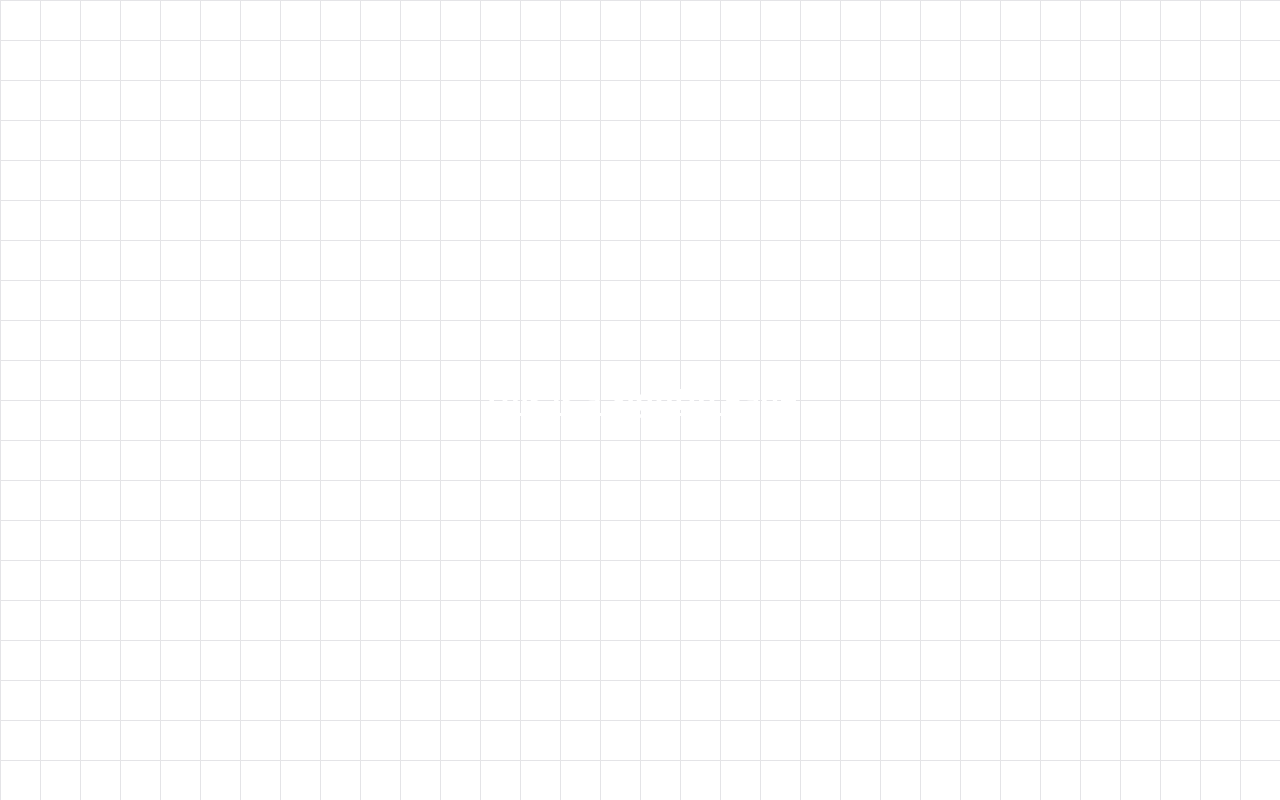
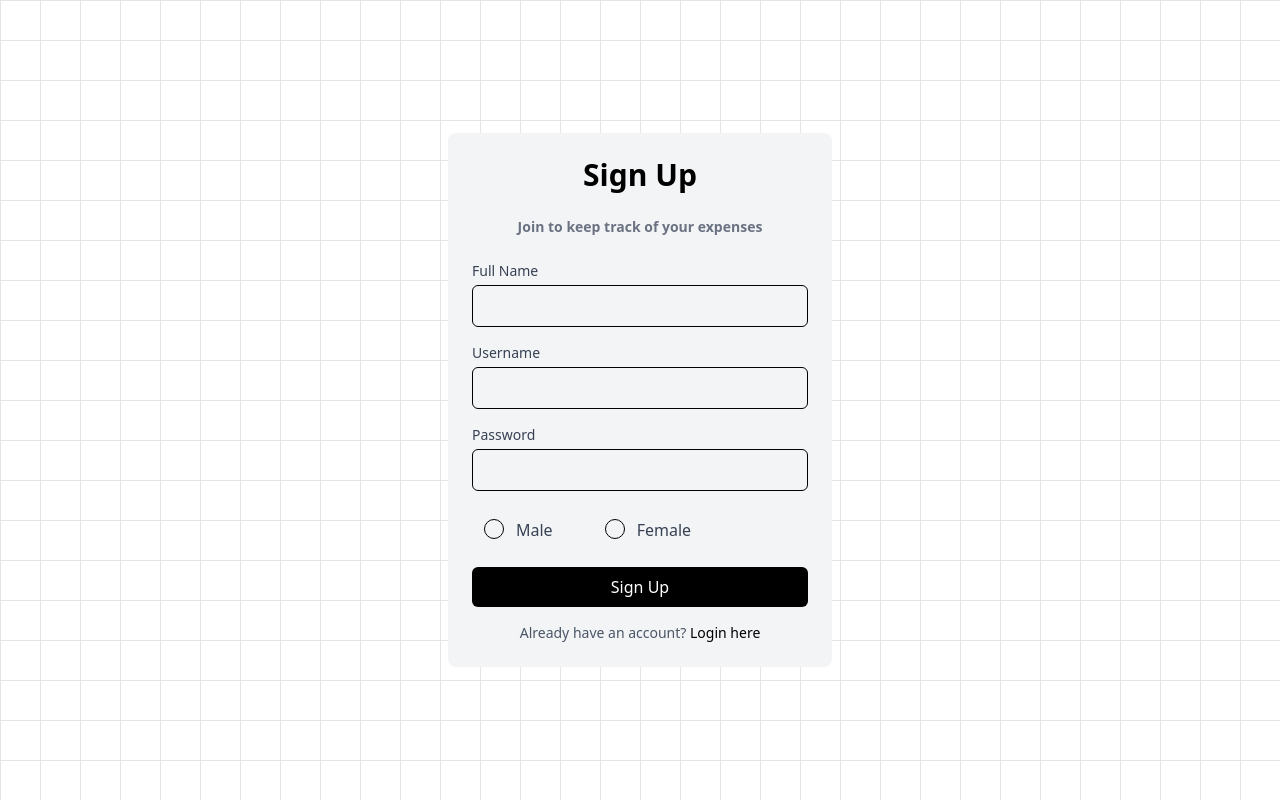
Before and after one commit to htetsoemoe/graphql_expense_tracker, a React (Vite) app in the folder frontend/: page /signup in a window 1280 px wide. Built offline with nearby package versions, Linux system fonts and the light colour scheme.

Commit message:
feat(ui): only signUp ui

```diff
--- a/frontend/src/App.jsx
+++ b/frontend/src/App.jsx
@@ -4,10 +4,14 @@ import SignUp from './pages/SignUp'
 import SignIn from './pages/SignIn'
 import Transaction from './pages/Transaction'
 import NotFound from './pages/NotFound'
+import Header from './components/ui/Header'
 
 const App = () => {
+  const authUser = false
+
   return (
     <div className='z-50'>
+      {authUser && <Header />}
       <Routes>
         <Route path='/' element={<Home />} />
         <Route path='/signin' element={<SignIn />} />
--- /dev/null
+++ b/frontend/src/components/InputField.jsx
@@ -0,0 +1,19 @@
+const InputField = ({ label, id, name, type = "text", onChange, value }) => {
+    return (
+        <div>
+            <label htmlFor={id} className='block text-sm font-medium text-gray-700'>
+                {label}
+            </label>
+            <input
+                className='mt-1 p-2 w-full border rounded-md text-black focus:border-gray-200 focus:outline-none focus:ring-2 focus:ring-offset-2 focus:ring-gray-300 transition-colors duration-300'
+                id={id}
+                type={type}
+                name={name}
+                value={value}
+                onChange={onChange}
+            />
+        </div>
+    );
+};
+
+export default InputField;
--- /dev/null
+++ b/frontend/src/components/RadioButton.jsx
@@ -0,0 +1,32 @@
+const RadioButton = ({ id, label, onChange, value, checked }) => {
+    return (
+        <div className='inline-flex items-center'>
+            <label className='relative flex items-center p-3 rounded-full cursor-pointer' htmlFor={id}>
+                <input
+                    name='type'
+                    type='radio'
+                    className="before:content[''] peer relative h-5 w-5 cursor-pointer appearance-none rounded-full border border-black text-gray-900 transition-all before:absolute before:top-2/4 before:left-2/4 before:block before:h-12 before:w-12 before:-translate-y-2/4 before:-translate-x-2/4 before:rounded-full before:bg-blue-gray-500 before:opacity-0 before:transition-opacity checked:border-gray-900 checked:before:bg-gray-900 hover:before:opacity-10"
+                    id={id}
+                    value={value}
+                    onChange={onChange}
+                    checked={checked}
+                />
+                <span className='absolute text-gray-900 transition-opacity opacity-0 pointer-events-none top-2/4 left-2/4 -translate-y-2/4 -translate-x-2/4 peer-checked:opacity-100'>
+                    <svg
+                        xmlns='http://www.w3.org/2000/svg'
+                        className='h-3.5 w-3.5'
+                        viewBox='0 0 16 16'
+                        fill='currentColor'
+                    >
+                        <circle data-name='ellipse' cx='8' cy='8' r='8'></circle>
+                    </svg>
+                </span>
+            </label>
+            <label className='mt-px font-light text-gray-700 cursor-pointer select-none' htmlFor={id}>
+                {label}
+            </label>
+        </div>
+    );
+};
+
+export default RadioButton;
--- /dev/null
+++ b/frontend/src/components/ui/Header.jsx
@@ -0,0 +1,19 @@
+import { Link } from "react-router-dom";
+
+const Header = () => {
+    return (
+        <div className='mb-10'>
+            <h1 className='md:text-6xl text-4xl lg:text-8xl font-bold text-center  relative z-50 text-white pt-10'>
+                Expense <Link to='/'>GQL</Link>
+            </h1>
+            <div className='relative mb-10 w-1/2 mx-auto hidden md:block'>
+                {/* Gradients */}
+                <div className='absolute inset-x-20 top-0 bg-gradient-to-r from-transparent via-indigo-500 to-transparent h-[2px] w-3/4 blur-sm' />
+                <div className='absolute inset-x-20 top-0 bg-gradient-to-r from-transparent via-indigo-500 to-transparent h-px w-3/4' />
+                <div className='absolute inset-x-60 top-0 bg-gradient-to-r from-transparent via-sky-500 to-transparent h-[5px] w-1/4 blur-sm' />
+                <div className='absolute inset-x-60 top-0 bg-gradient-to-r from-transparent via-sky-500 to-transparent h-px w-1/4' />
+            </div>
+        </div>
+    );
+};
+export default Header;
--- a/frontend/src/pages/SignUp.jsx
+++ b/frontend/src/pages/SignUp.jsx
@@ -1,11 +1,112 @@
-import React from 'react'
+import { useState } from "react";
+import { Link } from "react-router-dom";
+import RadioButton from "../components/RadioButton";
+import InputField from "../components/InputField";
 
 const SignUp = () => {
+  const [signUpData, setSignUpData] = useState({
+    name: "",
+    username: "",
+    password: "",
+    gender: "",
+  });
+
+  // Handle input changes
+  const handleChange = (e) => {
+    const { name, value, type } = e.target;
+
+    if (type === "radio") {
+      setSignUpData((prevData) => ({
+        ...prevData,
+        gender: value,
+      }));
+    } else {
+      setSignUpData((prevData) => ({
+        ...prevData,
+        [name]: value,
+      }));
+    }
+  };
+
+  const handleSubmit = async (e) => {
+    e.preventDefault();
+    console.log(signUpData);
+  };
+
   return (
-      <div className='text-white text-3xl font-bold underline'>
-      This is a SignUp Page
+    <div className='h-screen flex justify-center items-center'>
+      <div className='flex rounded-lg overflow-hidden z-50 bg-gray-300'>
+        <div className='w-full bg-gray-100 min-w-80 sm:min-w-96 flex items-center justify-center'>
+          <div className='max-w-md w-full p-6'>
+            <h1 className='text-3xl font-semibold mb-6 text-black text-center'>Sign Up</h1>
+            <h1 className='text-sm font-semibold mb-6 text-gray-500 text-center'>
+              Join to keep track of your expenses
+            </h1>
+            <form className='space-y-4' onSubmit={handleSubmit}>
+              <InputField
+                label='Full Name'
+                id='name'
+                name='name'
+                value={signUpData.name}
+                onChange={handleChange}
+              />
+              <InputField
+                label='Username'
+                id='username'
+                name='username'
+                value={signUpData.username}
+                onChange={handleChange}
+              />
+
+              <InputField
+                label='Password'
+                id='password'
+                name='password'
+                type='password'
+                value={signUpData.password}
+                onChange={handleChange}
+              />
+              <div className='flex gap-10'>
+                <RadioButton
+                  id='male'
+                  label='Male'
+                  name='gender'
+                  value='male'
+                  onChange={handleChange}
+                  checked={signUpData.gender === "male"}
+                />
+                <RadioButton
+                  id='female'
+                  label='Female'
+                  name='gender'
+                  value='female'
+                  onChange={handleChange}
+                  checked={signUpData.gender === "female"}
+                />
+              </div>
+
+              <div>
+                <button
+                  type='submit'
+                  className='w-full bg-black text-white p-2 rounded-md hover:bg-gray-800 focus:outline-none focus:bg-black  focus:ring-2 focus:ring-offset-2 focus:ring-gray-900 transition-colors duration-300 disabled:opacity-50 disabled:cursor-not-allowed'
+                >
+                  Sign Up
+                </button>
+              </div>
+            </form>
+            <div className='mt-4 text-sm text-gray-600 text-center'>
+              <p>
+                Already have an account?{" "}
+                <Link to='/signin' className='text-black hover:underline'>
+                  Login here
+                </Link>
+              </p>
+            </div>
+          </div>
+        </div>
+      </div>
     </div>
-  )
-}
+  );
+};
 
-export default SignUp
+export default SignUp;
```
